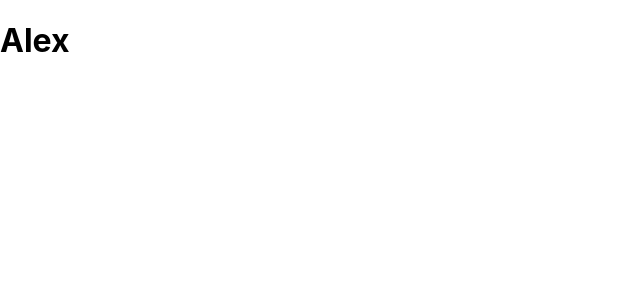
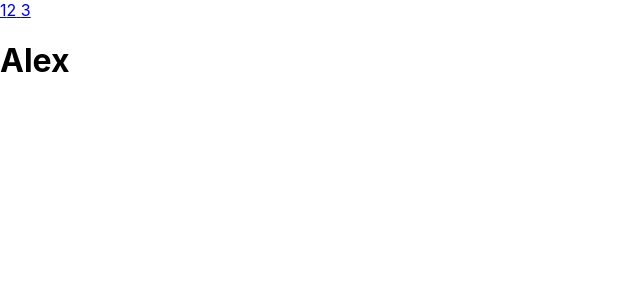
Before and after one commit to AlexGiaffreda/Esercizi-React, a React (Create React App) app in the folder my-app/: page / in a window 1280 px wide. Shown: the top 300 px of the page, without its empty margins (0-640 px from the left). Built offline with nearby package versions, Linux system fonts and the light colour scheme.

Commit message:
router 4

```diff
--- a/my-app/src/App.js
+++ b/my-app/src/App.js
@@ -1,4 +1,4 @@
-import { Route, Routes } from 'react-router-dom';
+import { Route, Routes, Link } from 'react-router-dom';
 import Welcome from './Welcome';
 import Counter from './Counter';
 import ShowGithubUser from './ShowGithubUser';
@@ -6,6 +6,19 @@ import ShowGithubUser from './ShowGithubUser';
 function App() {
   return (
     <div className="App">
+      <div>
+      <Link to="/counter">
+          {" "}
+          1
+        </Link>
+        <Link to="/githubuser/AlexGiaffreda">
+          2
+        </Link>
+        <Link to="/">
+          {" "}
+          3
+        </Link>
+      </div>
       <Routes>
         <Route path='/' element={<Welcome name='Alex'/>}></Route>
         <Route path='/counter' element={<Counter/>}></Route>
```
